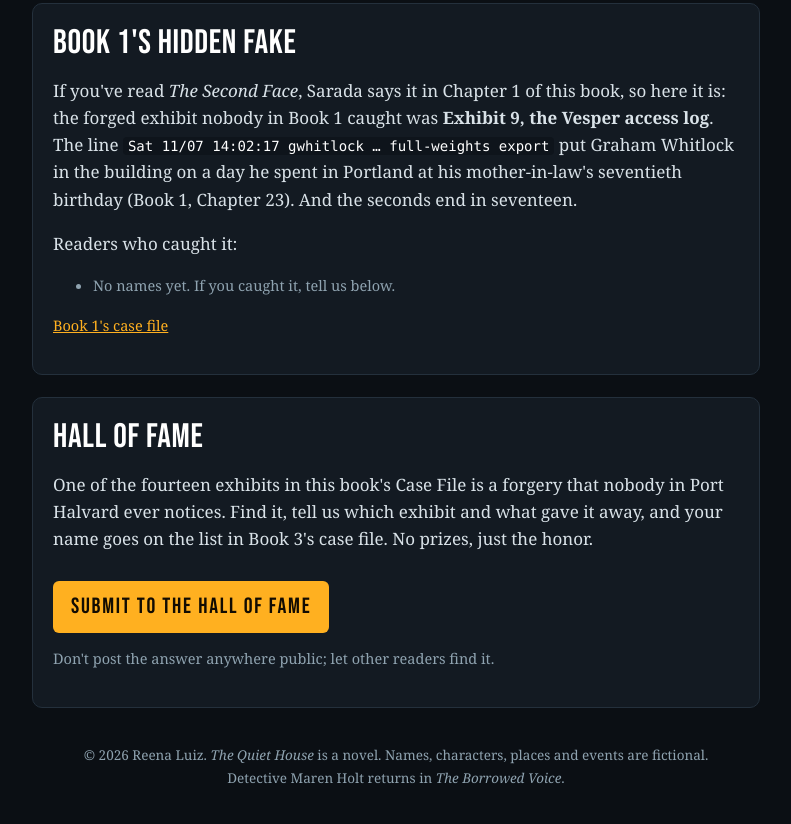
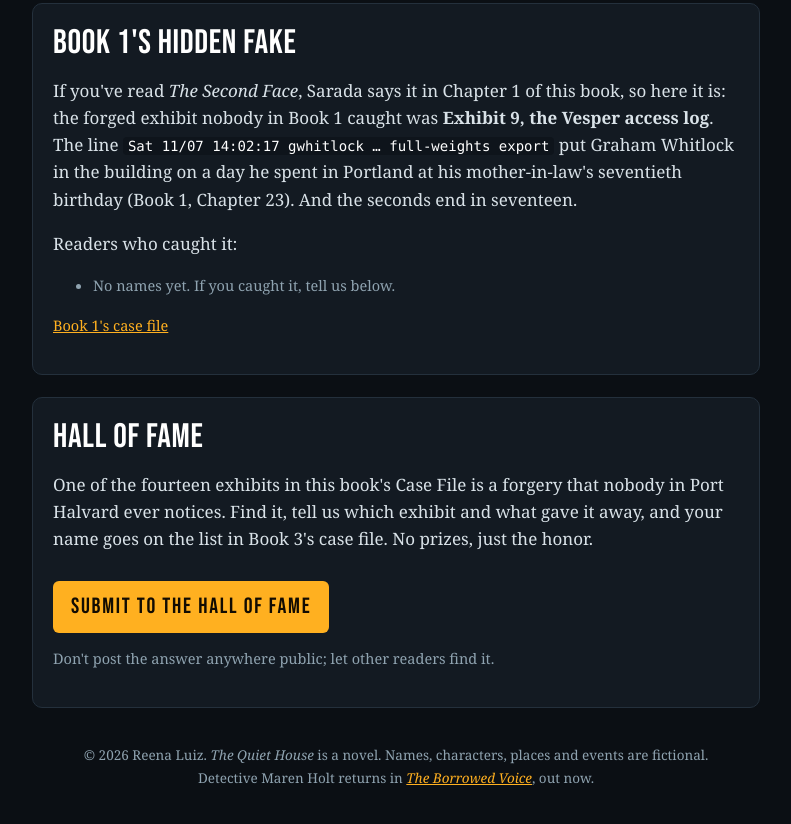
Before and after one commit to 119luke/certificate, a plain HTML site: page port-halvard-2.html in a window 1280 px wide. Shown: the part 4376-5200 px from the top of the page, without its empty margins (244-1035 px from the left). Drawn offline with Linux system fonts and the light colour scheme.

Commit message:
Book 2 case file: link to The Borrowed Voice, out now
Co-Authored-By: Claude Opus 5.5 <noreply@anthropic.com>

```diff
--- a/port-halvard-2.html
+++ b/port-halvard-2.html
@@ -223,7 +223,7 @@
 
   <footer>
     © 2026 Reena Luiz. <em>The Quiet House</em> is a novel. Names, characters, places and events are fictional.<br>
-    Detective Maren Holt returns in <em>The Borrowed Voice</em>.
+    Detective Maren Holt returns in <a href="https://www.amazon.com/dp/B0H4BYS2BC"><em>The Borrowed Voice</em></a>, out now.
   </footer>
 </div>
 <script>
```
